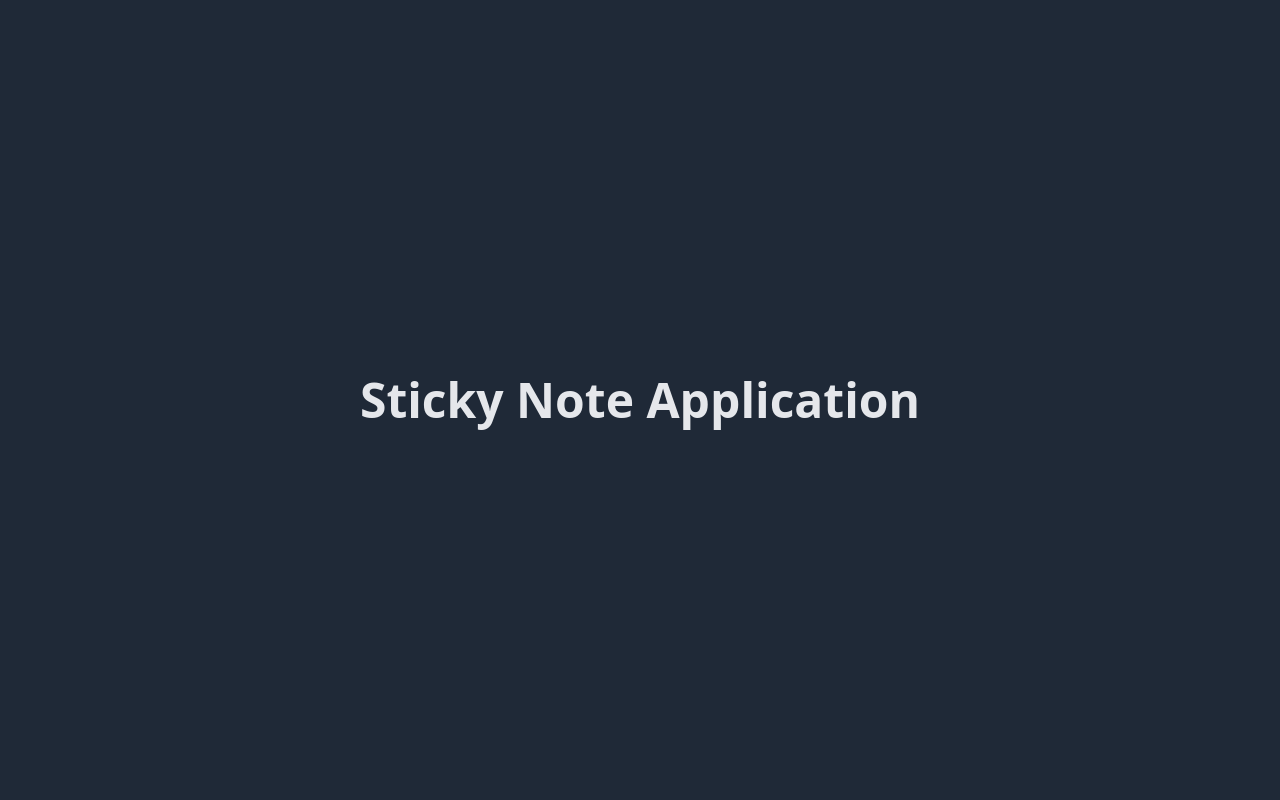
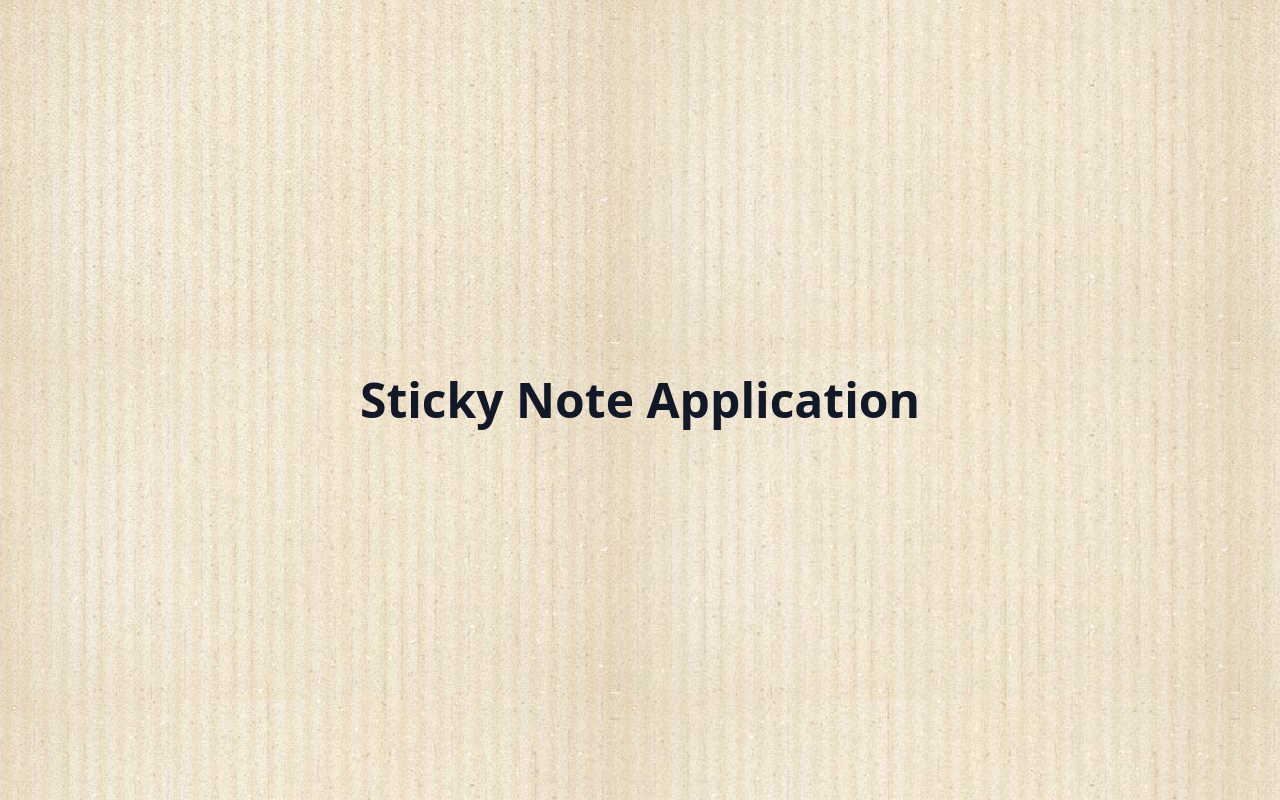
Before and after one commit to Alirezawmoradi/Rira-Task, a Next.js app: page / in a window 1280 px wide. Built offline with nearby package versions, Linux system fonts and the light colour scheme.

Commit message:
layout styles refactored

```diff
--- a/src/app/layout.tsx
+++ b/src/app/layout.tsx
@@ -8,7 +8,7 @@ export default function RootLayout({
 }>) {
   return (
     <html lang="en">
-      <body className='min-h-screen text-gray-200 bg-gray-800'>
+      <body className='min-h-screen grid grid-rows-[80px_1fr_auto] text-gray-900 bg-wall-pattern font-semibold'>
         {children}
       </body>
     </html>
```
